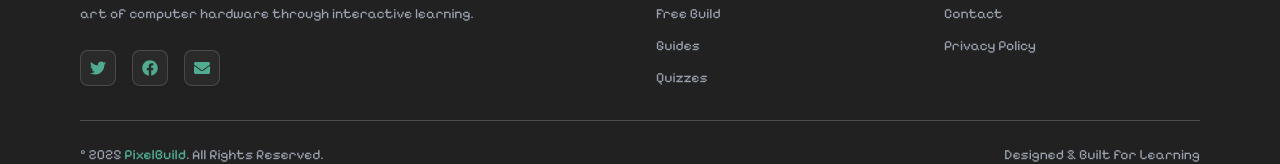
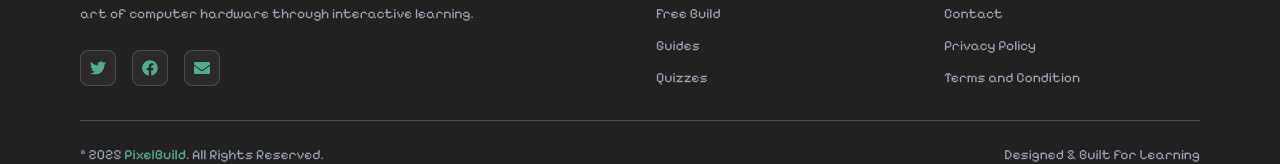
Before and after one commit to dyelo1007/pixelbuild-edu, a React (Vite) app in the folder client/: page /about in a window 1280 px wide. Shown: the part 1860-2024 px from the top of the page. Built offline with nearby package versions, Linux system fonts and the light colour scheme; no server answers.

Commit message:
fix the routes

```diff
--- a/client/src/pages/LandingPage/Footer.tsx
+++ b/client/src/pages/LandingPage/Footer.tsx
@@ -1,8 +1,11 @@
 import { Link } from "react-router-dom";
 import { FaFacebook, FaTwitter, FaEnvelope, FaCube } from "react-icons/fa";
 import { Button } from "@/components/ui/button";
+import { useAuth } from "@/auth/context/AuthContext";
 
 const Footer = () => {
+  const { user } = useAuth();
+  const dashboardPath = user?.role === "admin" ? "/admin-dashboard" : "/home";
   return (
     <footer className="relative w-full mt-40">
       <div className="absolute -top-32 left-1/2 transform -translate-x-1/2 w-[90%] max-w-4xl z-10">
@@ -71,7 +74,7 @@ const Footer = () => {
                     <FaFacebook className="w-5 h-5" />
                   </Button>
                 </a>
-                <a href="mailto:contact@pixelbuild.com" aria-label="Email">
+                <a href="pixelbuild.cs114@gmail.com" aria-label="Email">
                   <Button
                     variant="outline"
                     size="icon"
@@ -90,7 +93,10 @@ const Footer = () => {
               </h3>
               <ul className="space-y-3 text-gray-600 dark:text-gray-400 text-sm">
                 <li>
-                  <Link to="/home" className="hover:text-neonblue transition">
+                  <Link
+                    to={dashboardPath}
+                    className="hover:text-neonblue transition"
+                  >
                     Dashboard
                   </Link>
                 </li>
@@ -128,7 +134,7 @@ const Footer = () => {
                 </li>
                 <li>
                   <Link
-                    to="/contact"
+                    to="/about#contact"
                     className="hover:text-neonblue transition"
                   >
                     Contact
@@ -136,10 +142,18 @@ const Footer = () => {
                 </li>
                 <li>
                   <Link
-                    to="/privacy"
+                    to="/privacy-and-policy"
                     className="hover:text-neonblue transition"
                   >
                     Privacy Policy
+                  </Link>
+                </li>
+                <li>
+                  <Link
+                    to="/terms-and-condition"
+                    className="hover:text-neonblue transition"
+                  >
+                    Terms and Condition
                   </Link>
                 </li>
               </ul>
```
